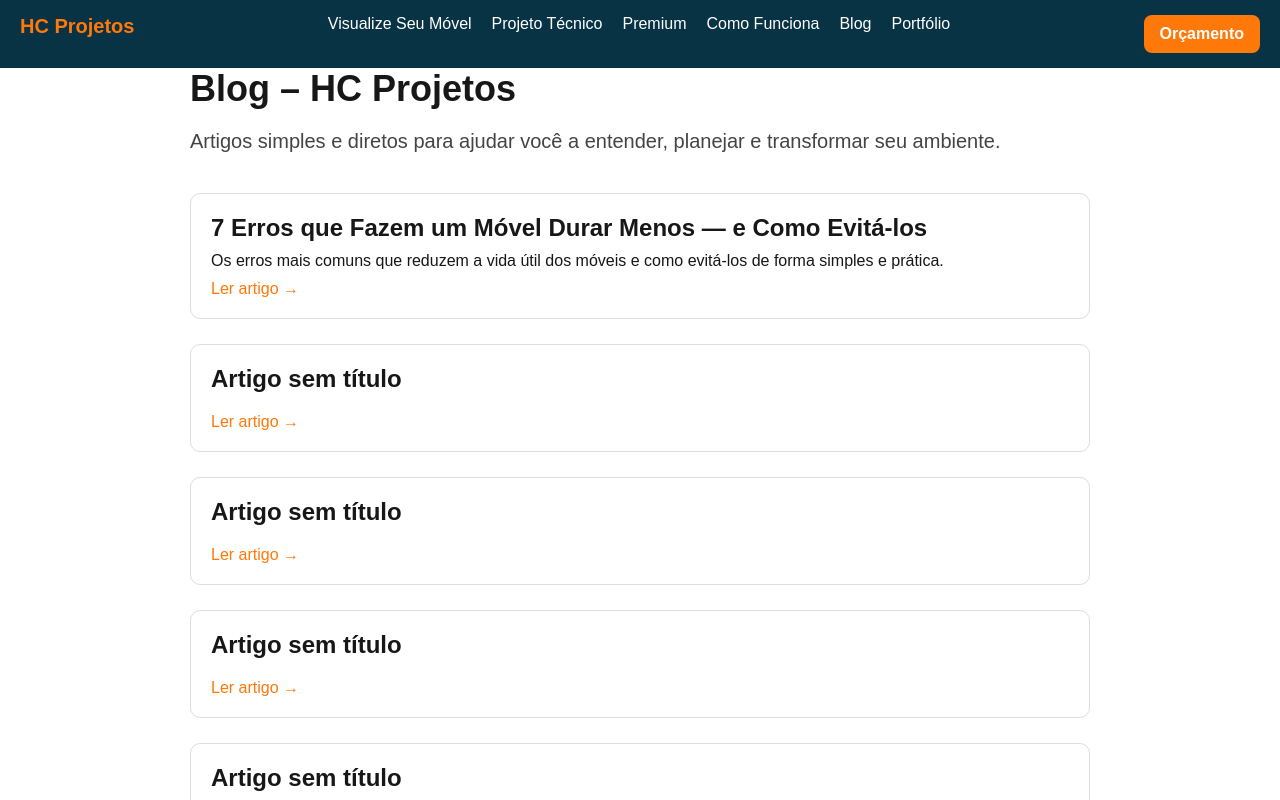
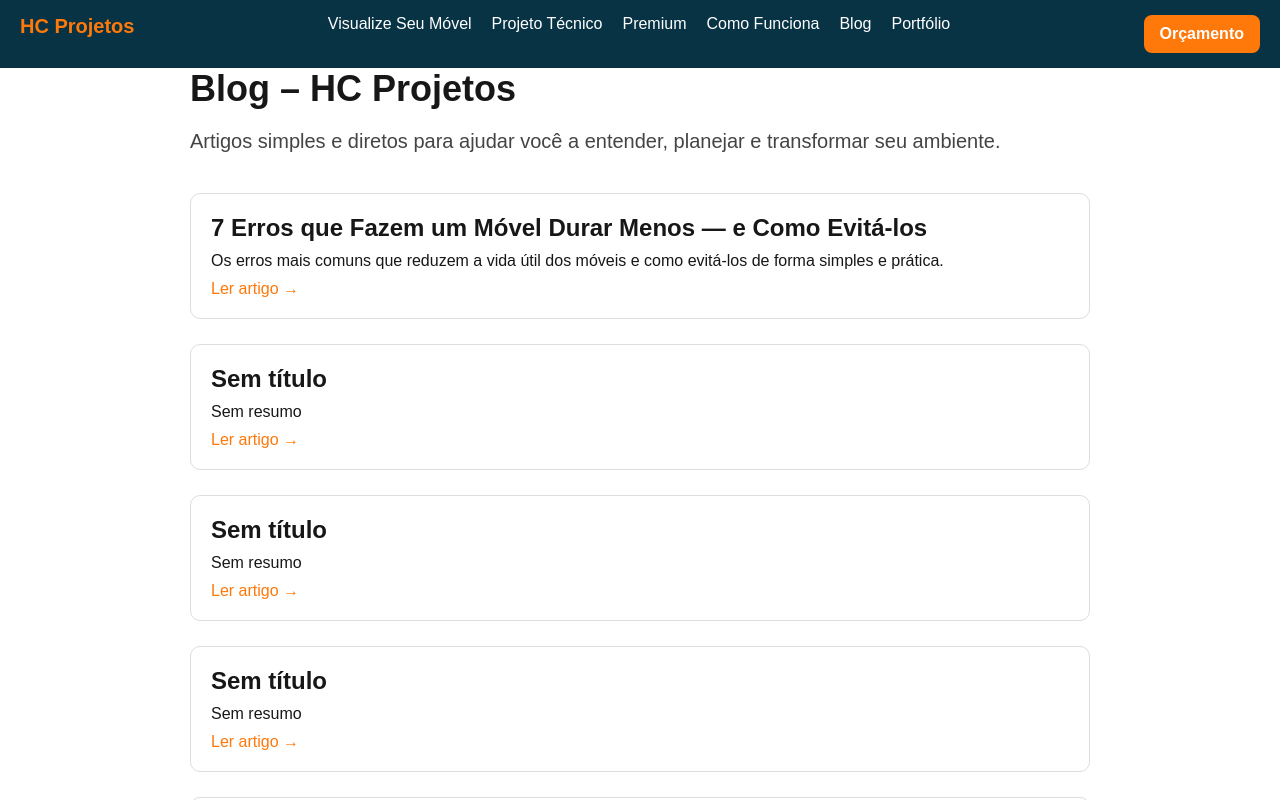
Before and after one commit to hcmarcenaria/Hcprojetos-site, a Next.js app: page /blog in a window 1280 px wide. Shown: the top 800 px of the page. Built offline with nearby package versions, Linux system fonts and the light colour scheme.

Commit message:
fix blog index with file system scan

```diff
--- a/pages/blog/index.js
+++ b/pages/blog/index.js
@@ -2,32 +2,42 @@ import fs from "fs";
 import path from "path";
 import Link from "next/link";
 
-export function getStaticProps() {
+// Carrega todos os posts da pasta /pages/blog
+export async function getStaticProps() {
   const postsDir = path.join(process.cwd(), "pages", "blog");
-  const files = fs.readdirSync(postsDir);
 
-  const posts = files
-    .filter((file) => file !== "index.js")
-    .map((file) => {
-      const filePath = path.join(postsDir, file);
-      const content = fs.readFileSync(filePath, "utf-8");
+  const files = fs
+    .readdirSync(postsDir)
+    .filter((file) => file.endsWith(".js") && file !== "index.js");
 
-      // Extrai o objeto meta usando regex
-      const metaMatch = content.match(/export const meta = ({[\s\S]*?});/);
+  const posts = files.map((filename) => {
+    const slug = filename.replace(".js", "");
+    const filePath = path.join(postsDir, filename);
+    const fileContent = fs.readFileSync(filePath, "utf8");
 
-      let meta = {};
-      if (metaMatch) {
+    // extrair meta
+    const metaMatch = fileContent.match(/export const meta = ({[\s\S]*?});/);
+
+    let meta = {
+      title: "Sem título",
+      resumo: "Sem resumo",
+      data: "2000-01-01",
+    };
+
+    if (metaMatch) {
+      try {
         meta = eval("(" + metaMatch[1] + ")");
-      }
+      } catch (e) {}
+    }
 
-      return {
-        slug: file.replace(".js", ""),
-        title: meta.title || "Artigo sem título",
-        resumo: meta.resumo || "",
-        data: meta.data || "2000-01-01"
-      };
-    })
-    .sort((a, b) => new Date(b.data) - new Date(a.data));
+    return {
+      slug,
+      ...meta,
+    };
+  });
+
+  // ordenar do mais novo para o mais antigo
+  posts.sort((a, b) => new Date(b.data) - new Date(a.data));
 
   return { props: { posts } };
 }
@@ -45,10 +55,26 @@ export default function Blog({ posts }) {
 
       <div style={{ display: "flex", flexDirection: "column", gap: "25px" }}>
         {posts.map((post) => (
-          <div key={post.slug} style={{ padding: "20px", border: "1px solid #ddd", borderRadius: "10px" }}>
+          <div
+            key={post.slug}
+            style={{
+              padding: "20px",
+              border: "1px solid #ddd",
+              borderRadius: "10px",
+            }}
+          >
             <h2 style={{ margin: 0, fontSize: "24px" }}>{post.title}</h2>
             <p style={{ marginTop: "10px", fontSize: "16px" }}>{post.resumo}</p>
-            <Link href={`/blog/${post.slug}`} style={{ marginTop: "10px", display: "inline-block", fontSize: "16px", color: "#FF780A" }}>
+
+            <Link
+              href={`/blog/${post.slug}`}
+              style={{
+                marginTop: "10px",
+                display: "inline-block",
+                fontSize: "16px",
+                color: "#FF780A",
+              }}
+            >
               Ler artigo →
             </Link>
           </div>
```
